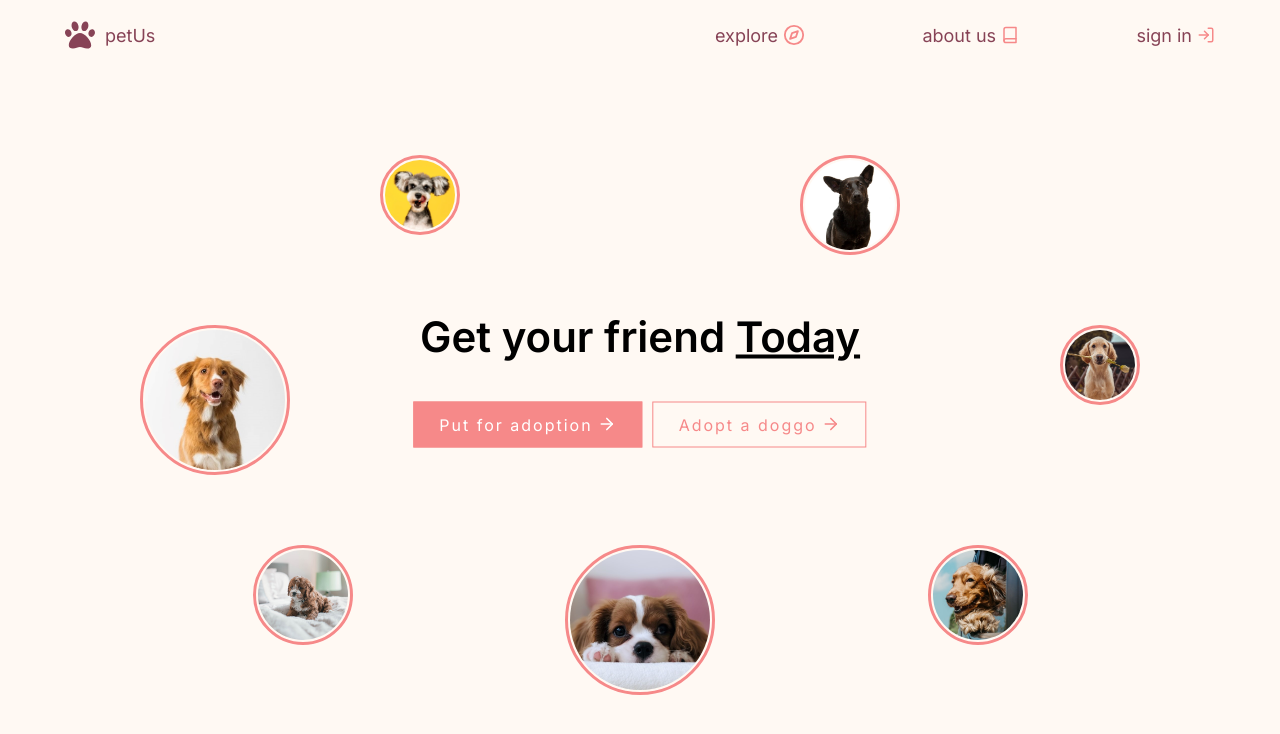
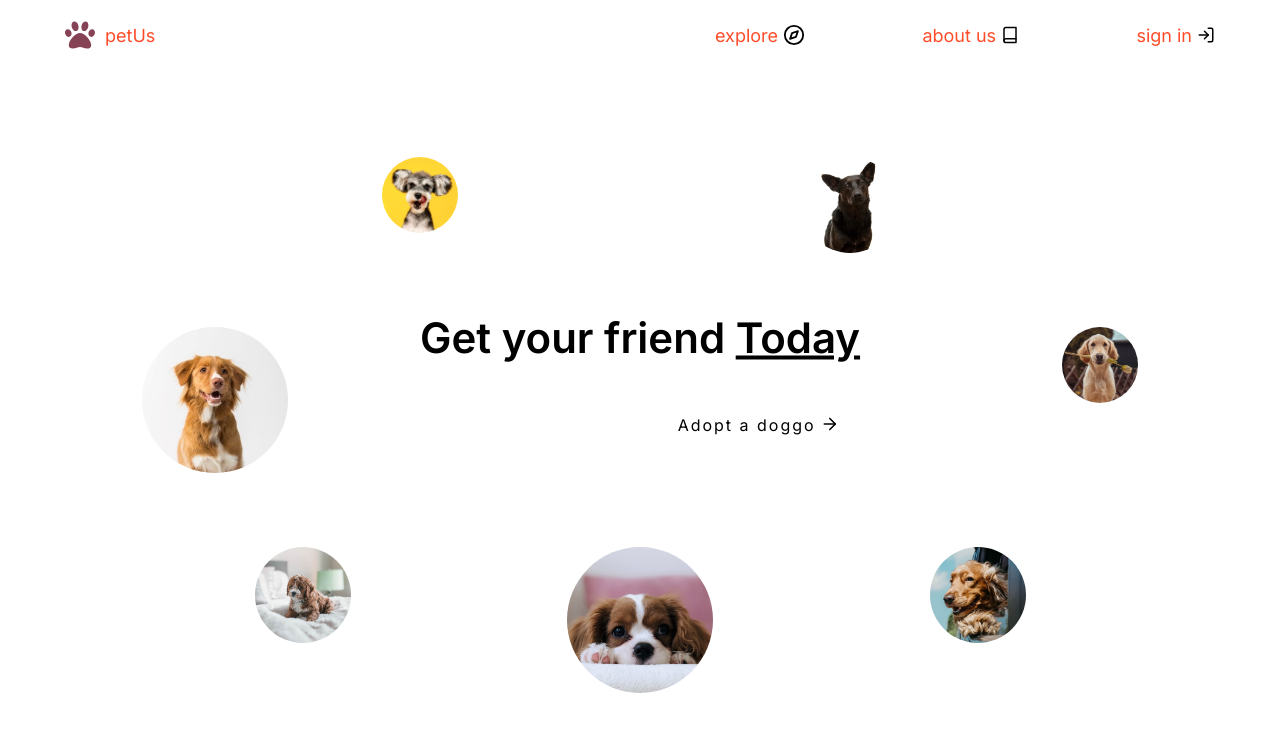
Before and after one commit to Neerajx11/pet-us, a React (Create React App) app: page / in a window 1280 px wide. Shown: the top 734 px of the page. Built offline with nearby package versions, Linux system fonts and the light colour scheme; no server answers.

Commit message:
new branch

```diff
--- a/src/index.css
+++ b/src/index.css
@@ -1,12 +1,10 @@
 :root {
-  --primary: #874356;
-  --secondary: #c65d7b;
-  --accent: #f68989;
-  --bg: #fff9f3;
+  --primary: #ff4c29;
+  --bgprimary: #334756;
+  --bgsecondary: #2c394b;
+  --bgdark: #082032;
   --white: #fff;
-  --lightgrey: #eee;
   --black: #000;
-  --lgrad: linear-gradient(to top right, #a63ec535, #f190b7d3);
 }
 
 html {
```
